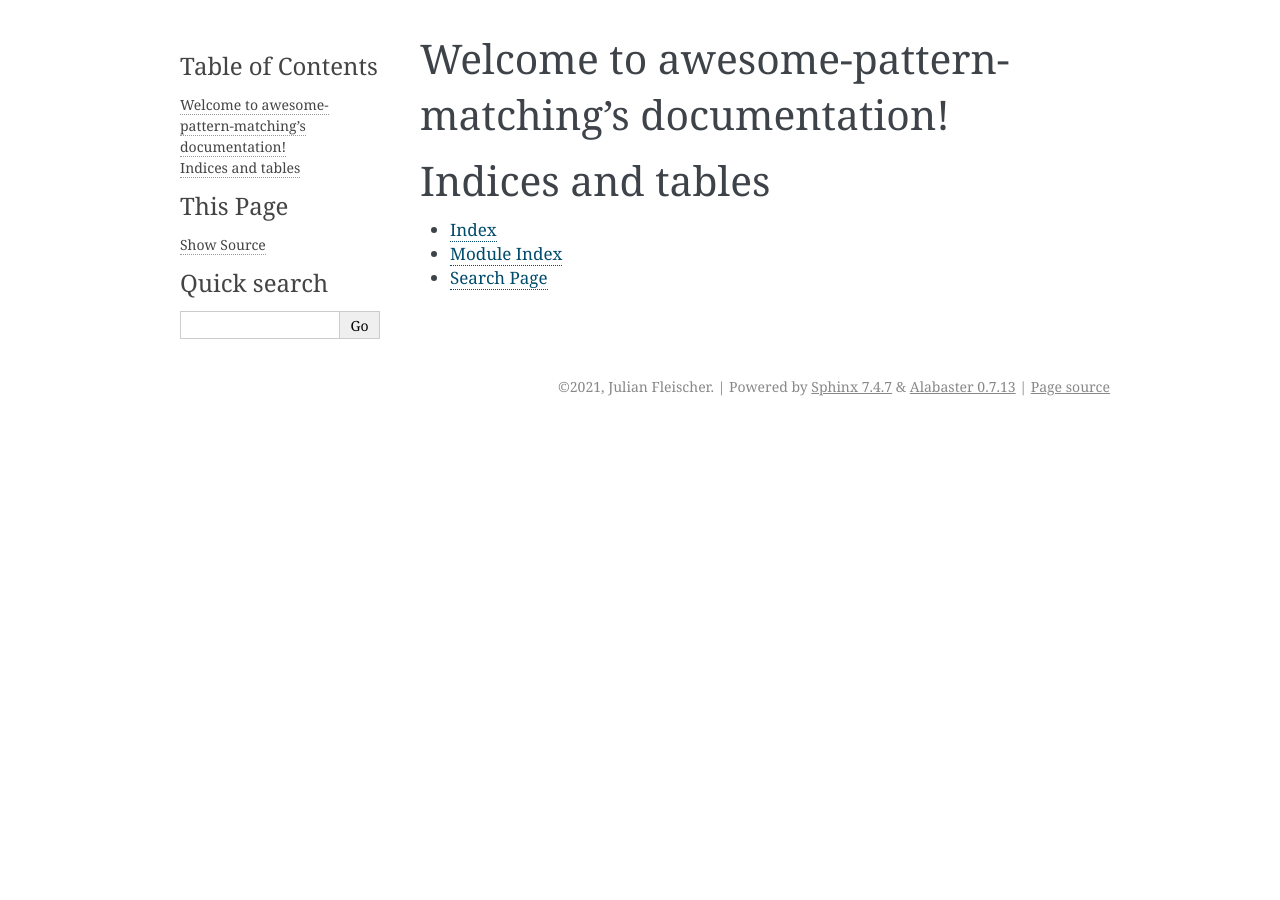
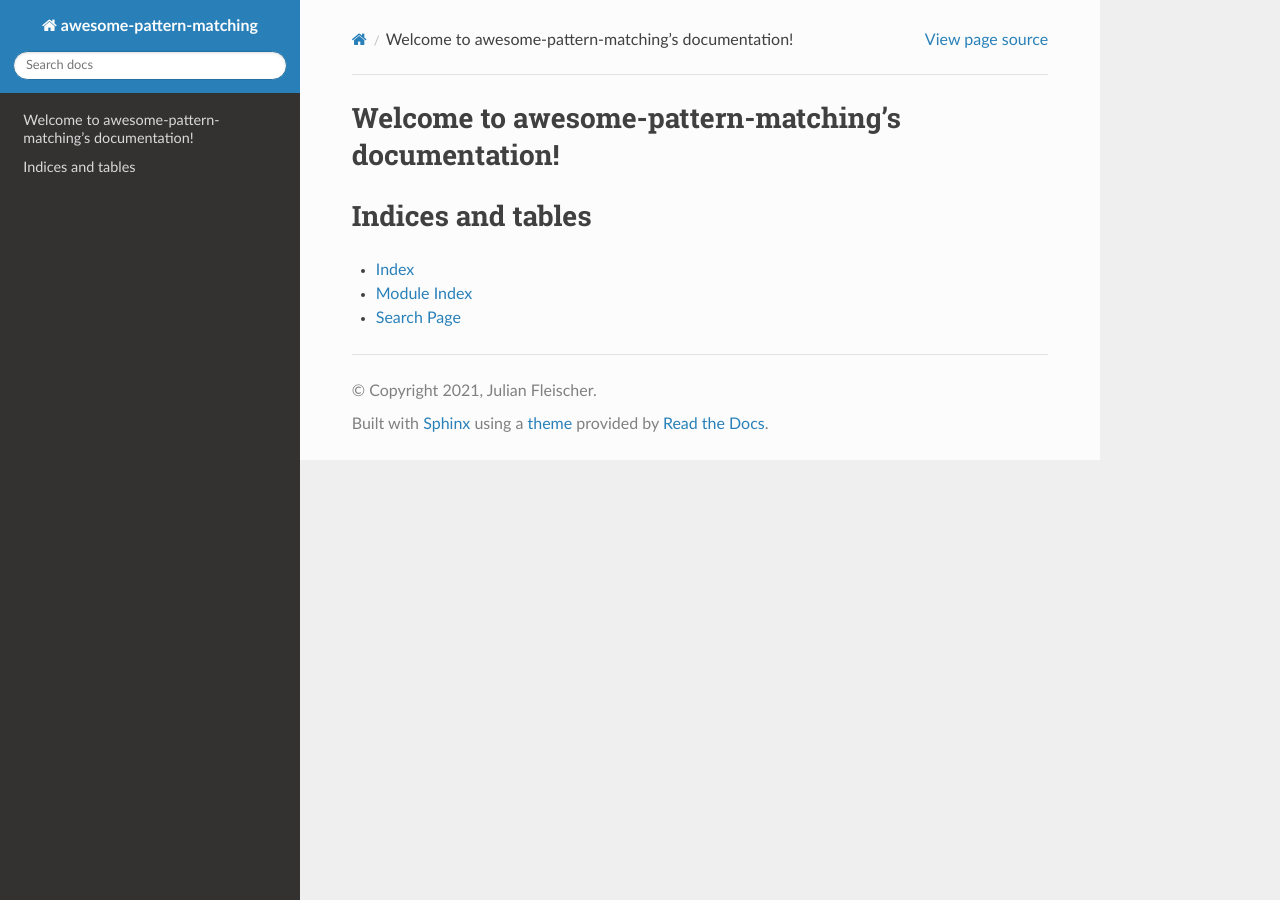
Before and after one commit to scravy/awesome-pattern-matching, a Sphinx documentation site: the page built from docs/source/index.rst, in a window 1280 px wide. Built offline with Sphinx 7.4.7 and the Read the Docs theme 2.0.0, drawn with Linux system fonts in a browser that asks for light colours.

Commit message:
Use rtd theme

```diff
--- a/docs/requirements.txt
+++ b/docs/requirements.txt
@@ -1,2 +1,2 @@
-sphinx==3.2.1
-sphinx_rtd_theme==0.5.0
+sphinx==3.1.2
+sphinx_rtd_theme==0.5.1
--- a/docs/source/conf.py
+++ b/docs/source/conf.py
@@ -1,3 +1,5 @@
+import sphinx_rtd_theme
+
 # Configuration file for the Sphinx documentation builder.
 #
 # This file only contains a selection of the most common options. For a full
@@ -14,6 +16,11 @@
 # import sys
 # sys.path.insert(0, os.path.abspath('.'))
 
+extensions = [
+    "sphinx_rtd_theme",
+]
+
+html_theme = "sphinx_rtd_theme"
 
 # -- Project information -----------------------------------------------------
 
@@ -47,7 +54,7 @@ exclude_patterns = []
 # The theme to use for HTML and HTML Help pages.  See the documentation for
 # a list of builtin themes.
 #
-html_theme = 'alabaster'
+html_theme = "sphinx_rtd_theme"
 
 # Add any paths that contain custom static files (such as style sheets) here,
 # relative to this directory. They are copied after the builtin static files,
```
